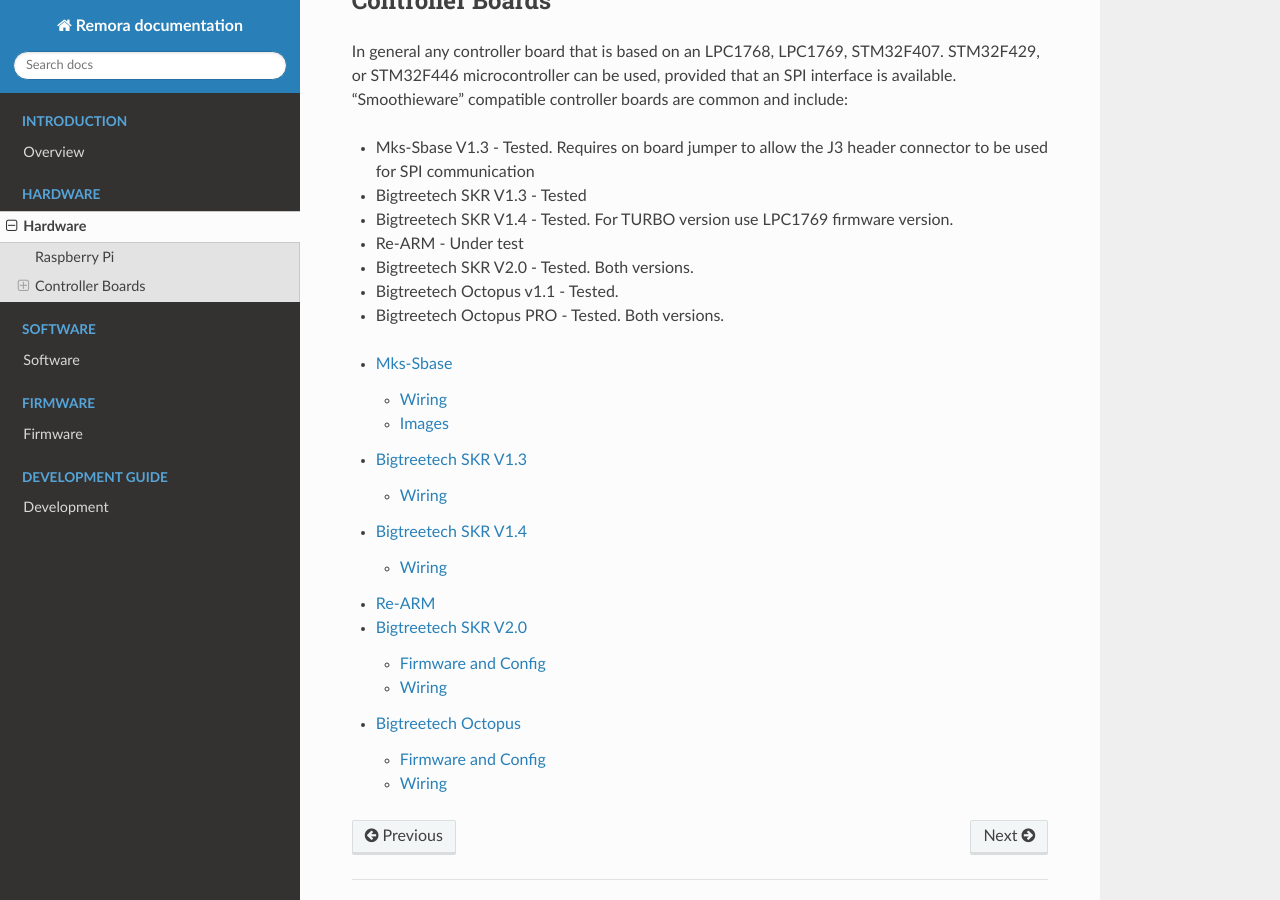
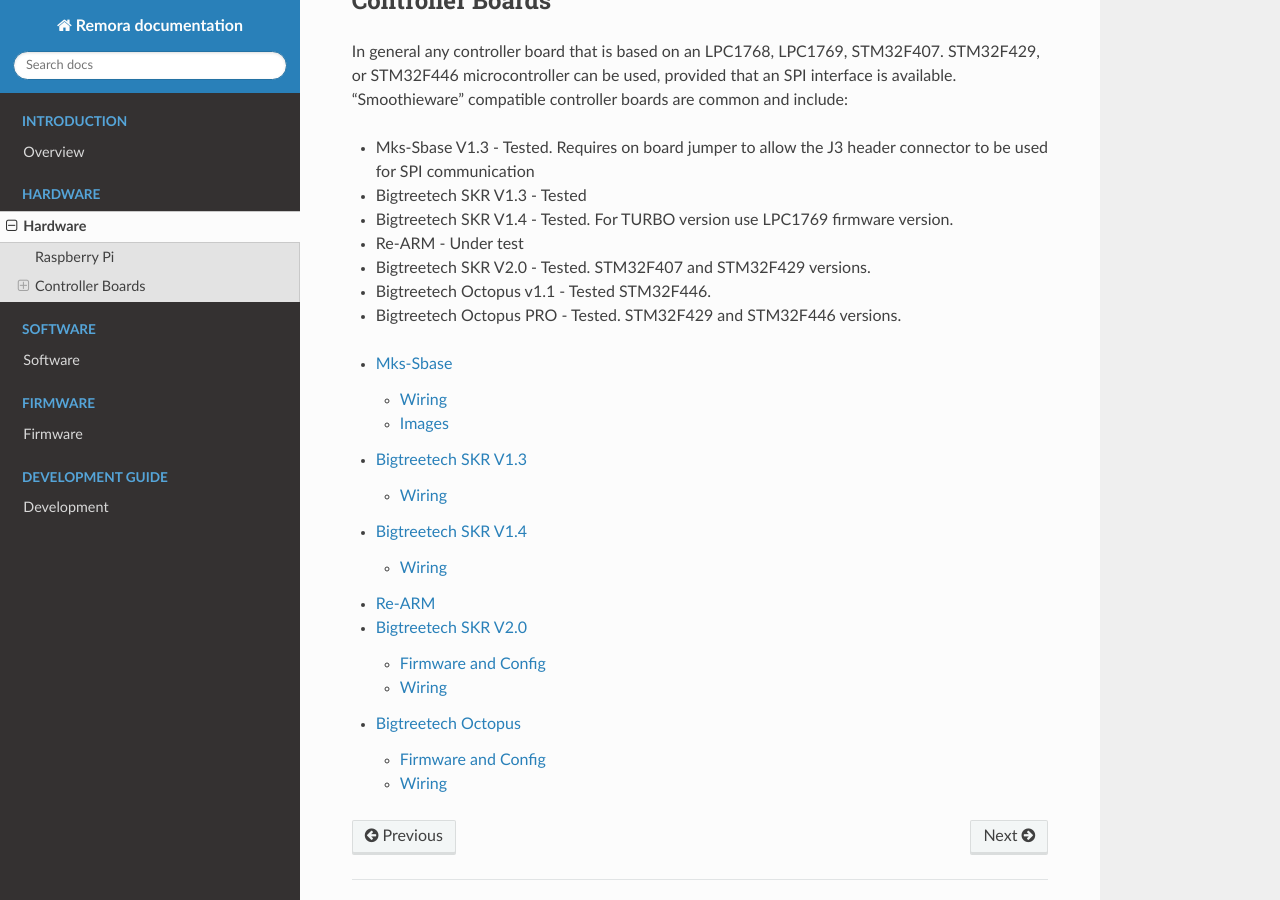
Before and after one commit to scottalford75/Remora-docs, a Sphinx documentation site: the page built from docs/source/hardware/hardware.rst, in a window 1280 px wide and 900 px high, scrolled down 847 px. Built offline with Sphinx 7.4.7 and the Read the Docs theme 2.0.0, drawn with Linux system fonts in a browser that asks for light colours; pages that are not in the unit, such as notebooks, are missing from menus.

Commit message:
Update hardware.rst

```diff
--- a/docs/source/hardware/hardware.rst
+++ b/docs/source/hardware/hardware.rst
@@ -19,9 +19,9 @@
 * Bigtreetech SKR V1.3 - Tested
 * Bigtreetech SKR V1.4 - Tested. For TURBO version use LPC1769 firmware version.
 * Re-ARM - Under test
-* Bigtreetech SKR V2.0 - Tested. Both versions.
-* Bigtreetech Octopus v1.1 - Tested.
-* Bigtreetech Octopus PRO - Tested. Both versions.
+* Bigtreetech SKR V2.0 - Tested. STM32F407 and STM32F429 versions.
+* Bigtreetech Octopus v1.1 - Tested STM32F446.
+* Bigtreetech Octopus PRO - Tested. STM32F429 and STM32F446 versions.
 
 .. toctree::
    :maxdepth: 2
```
